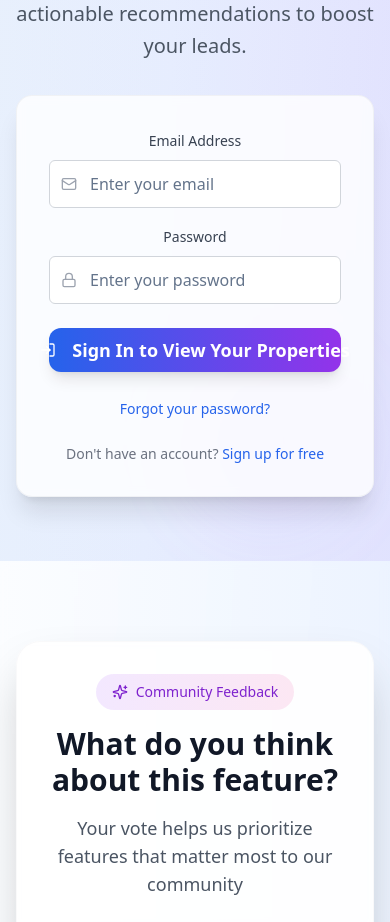
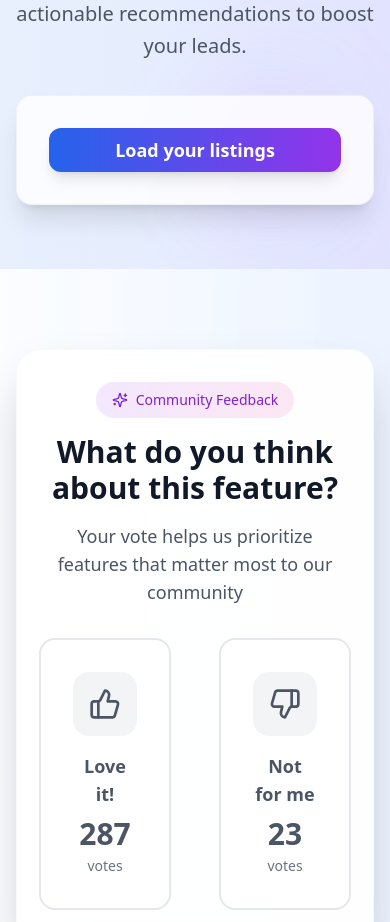
Before and after one commit to pablofondo/feature-feedback-flare, a React (Vite) app: page / in a window 390 px wide. Shown: the part 4160-5082 px from the top of the page. Built offline with nearby package versions, Linux system fonts and the light colour scheme.

Commit message:
Refactor: Replace login form with button
Replaced the email and password form in the LoginCTA component with a "Load your listings" button, which serves as a fake door.

```diff
--- a/src/components/LoginCTA.tsx
+++ b/src/components/LoginCTA.tsx
@@ -1,25 +1,15 @@
 
-import React, { useState } from 'react';
-import { LogIn, Mail, Lock, Sparkles } from 'lucide-react';
+import React from 'react';
+import { Sparkles } from 'lucide-react';
 import { Button } from './ui/button';
-import { Input } from './ui/input';
-import { Label } from './ui/label';
 
 const LoginCTA = () => {
-  const [email, setEmail] = useState('');
-  const [password, setPassword] = useState('');
-
-  const handleLogin = (e: React.FormEvent) => {
-    e.preventDefault();
+  const handleLoadListings = () => {
     // Track engagement - this is a fake door test
-    console.log('Login attempt tracked:', { email, timestamp: new Date() });
+    console.log('Load listings button clicked:', { timestamp: new Date() });
 
     // Show success message
     alert('Thanks for your interest! We\'ll notify you when this feature is available.');
-
-    // Reset form
-    setEmail('');
-    setPassword('');
   };
 
   return (
@@ -43,64 +33,13 @@ const LoginCTA = () => {
         </p>
 
         <div className="bg-white/80 backdrop-blur-sm rounded-2xl p-8 max-w-2xl mx-auto border border-gray-200/50 shadow-xl">
-          <form onSubmit={handleLogin} className="space-y-6">
-            <div className="grid grid-cols-1 md:grid-cols-2 gap-4">
-              <div className="space-y-2">
-                <Label htmlFor="email" className="text-sm font-medium text-gray-700">
-                  Email Address
-                </Label>
-                <div className="relative">
-                  <Mail className="absolute left-3 top-1/2 transform -translate-y-1/2 text-gray-400 w-4 h-4" />
-                  <Input
-                    id="email"
-                    type="email"
-                    placeholder="Enter your email"
-                    value={email}
-                    onChange={(e) => setEmail(e.target.value)}
-                    className="pl-10 h-12 border-gray-300 focus:border-blue-500 focus:ring-blue-500"
-                    required
-                  />
-                </div>
-              </div>
-
-              <div className="space-y-2">
-                <Label htmlFor="password" className="text-sm font-medium text-gray-700">
-                  Password
-                </Label>
-                <div className="relative">
-                  <Lock className="absolute left-3 top-1/2 transform -translate-y-1/2 text-gray-400 w-4 h-4" />
-                  <Input
-                    id="password"
-                    type="password"
-                    placeholder="Enter your password"
-                    value={password}
-                    onChange={(e) => setPassword(e.target.value)}
-                    className="pl-10 h-12 border-gray-300 focus:border-blue-500 focus:ring-blue-500"
-                    required
-                  />
-                </div>
-              </div>
-            </div>
-
-            <Button
-              type="submit"
-              size="lg"
-              className="w-full bg-gradient-to-r from-blue-600 to-purple-600 hover:from-blue-700 hover:to-purple-700 text-white font-semibold py-4 px-8 rounded-xl shadow-lg hover:shadow-xl transition-all duration-300 text-lg"
-            >
-              <LogIn className="w-5 h-5 mr-2" />
-              Sign In to View Your Properties
-            </Button>
-
-            <div className="text-center">
-              <button type="button" className="text-sm text-blue-600 hover:text-blue-800 font-medium">
-                Forgot your password?
-              </button>
-            </div>
-          </form>
-
-          <p className="text-sm text-gray-500 mt-6 text-center">
-            Don't have an account? <button className="text-blue-600 hover:text-blue-800 font-medium">Sign up for free</button>
-          </p>
+          <Button
+            onClick={handleLoadListings}
+            size="lg"
+            className="w-full bg-gradient-to-r from-blue-600 to-purple-600 hover:from-blue-700 hover:to-purple-700 text-white font-semibold py-4 px-8 rounded-xl shadow-lg hover:shadow-xl transition-all duration-300 text-lg"
+          >
+            Load your listings
+          </Button>
         </div>
       </div>
     </section>
```
